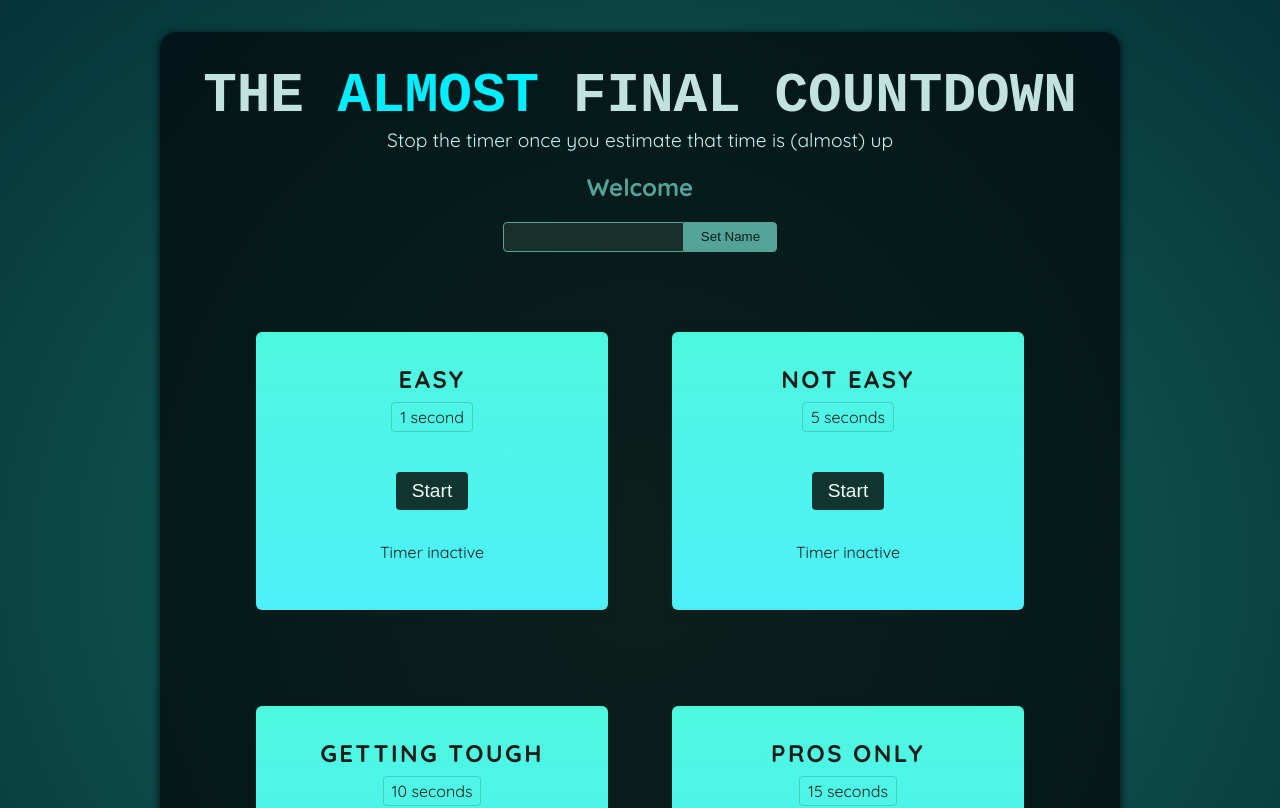
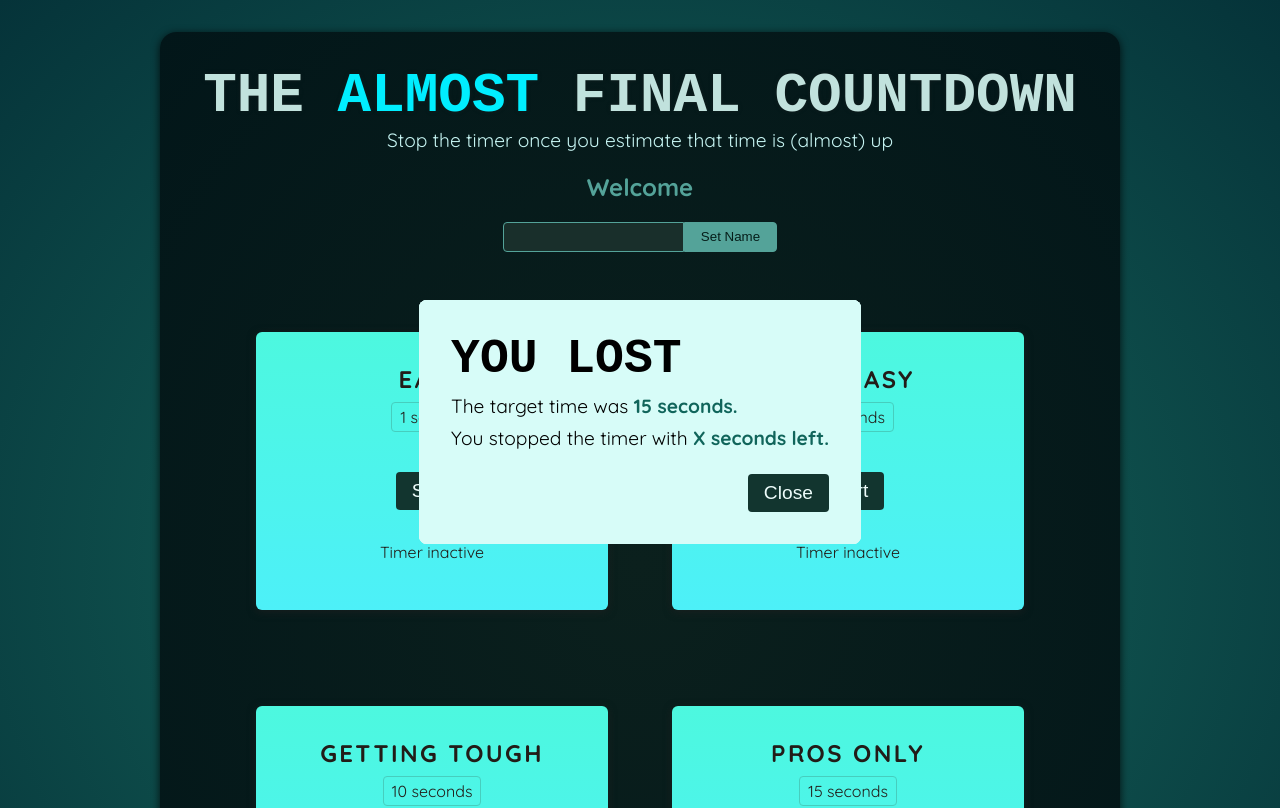
Before and after one commit to colson0x1/react-refs-and-portals, a React (Vite) app: page / in a window 1280 px wide. Shown: the top 808 px of the page. Built offline with nearby package versions, Linux system fonts and the light colour scheme; a web font is replaced by a local one.

Commit message:
forward refs to custom components

```diff
--- a/src/components/ResultModal.jsx
+++ b/src/components/ResultModal.jsx
@@ -1,6 +1,11 @@
-export default function ResultModal({ result, targetTime }) {
+import { forwardRef } from 'react';
+
+const ResultModal = forwardRef(function ResultModal(
+  { result, targetTime },
+  ref,
+) {
   return (
-    <dialog className='result-modal' open>
+    <dialog ref={ref} className='result-modal' open>
       <h2>You {result}</h2>
       <p>
         The target time was <strong>{targetTime} seconds.</strong>
@@ -13,4 +18,6 @@
       </form>
     </dialog>
   );
-}
+});
+
+export default ResultModal;
--- a/src/components/TimerChallenge.jsx
+++ b/src/components/TimerChallenge.jsx
@@ -5,6 +5,7 @@
 
 export default function TimerChallenge({ title, targetTime }) {
   const timer = useRef();
+  const dialog = useRef();
 
   const [timerStarted, setTimerStarted] = useState(false);
   const [timerExpired, setTimerExpired] = useState(false);
@@ -12,6 +13,7 @@
   function handleStart() {
     timer.current = setTimeout(() => {
       setTimerExpired(true);
+      dialog.current.showModal();
     }, targetTime * 1000);
 
     setTimerStarted(true);
@@ -23,7 +25,7 @@
 
   return (
     <>
-      {timerExpired && <ResultModal targetTime={targetTime} result='lost' />}
+      <ResultModal ref={dialog} targetTime={targetTime} result='lost' />
       <section className='challenge'>
         <h2>{title}</h2>
         <p className='challenge-time'>
```
